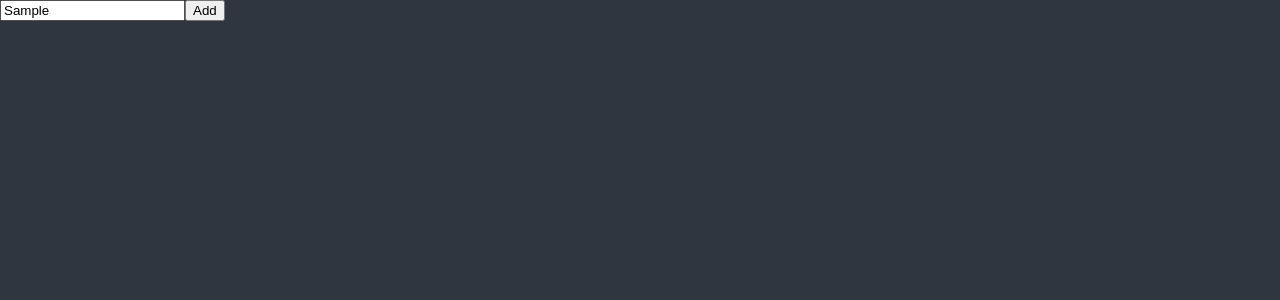
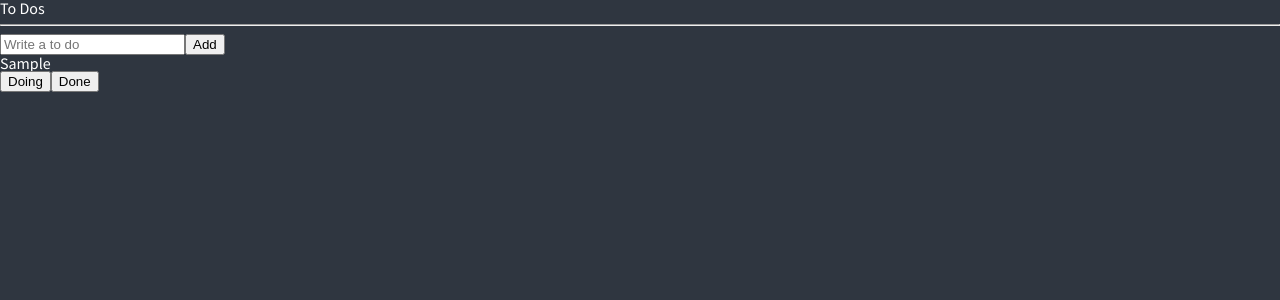
Before and after one commit to ddangju/recoil-practice, a React (Create React App) app: page / in a window 1280 px wide. Both pictures are taken after typing "Sample" into the empty fields and a click on the button "Add". Shown: the top 300 px of the page. Built offline with nearby package versions, Linux system fonts and the light colour scheme.

Commit message:
chore: ToDo설정

```diff
--- a/package.json
+++ b/package.json
@@ -16,6 +16,7 @@
     "react-apexcharts": "^1.4.1",
     "react-dom": "^18.2.0",
     "react-helmet": "^6.1.0",
+    "react-hook-form": "^7.45.4",
     "react-query": "^3.39.3",
     "react-router-dom": "^6.14.2",
     "react-scripts": "5.0.1",
--- a/src/App.tsx
+++ b/src/App.tsx
@@ -1,12 +1,9 @@
-import { createGlobalStyle, ThemeProvider } from "styled-components";
-import reset from "styled-reset";
 import ToDoList from "./components/ToDoList";
-import { darkTheme } from "./theme";
 
 function App() {
   return (
     <>
-      <ToDoList />
+      <ToDoList></ToDoList>
     </>
   );
 }
--- /dev/null
+++ b/src/components/CreateToDo.tsx
@@ -0,0 +1,32 @@
+import { useForm } from "react-hook-form";
+import { useSetRecoilState } from "recoil";
+import { toDoState } from "../store/atoms";
+
+interface IForm {
+  toDo: string;
+}
+
+function CreateToDo() {
+  const setToDos = useSetRecoilState(toDoState);
+  const { register, handleSubmit, setValue } = useForm<IForm>();
+  const handleValid = ({ toDo }: IForm) => {
+    setToDos((oldToDos) => [
+      { text: toDo, id: Date.now(), category: "TO_DO" },
+      ...oldToDos,
+    ]);
+    setValue("toDo", "");
+  };
+  return (
+    <form onSubmit={handleSubmit(handleValid)}>
+      <input
+        {...register("toDo", {
+          required: "Please write a To Do",
+        })}
+        placeholder="Write a to do"
+      />
+      <button>Add</button>
+    </form>
+  );
+}
+
+export default CreateToDo;
--- /dev/null
+++ b/src/components/ToDo.tsx
@@ -0,0 +1,85 @@
+import { useRecoilValue, useSetRecoilState } from "recoil";
+import { IToDo, toDoState } from "../store/atoms";
+
+function ToDo(props: IToDo) {
+  const onClick = (event: React.MouseEvent<HTMLButtonElement>) => {
+    console.log(event.currentTarget.name);
+
+    setToDos((oldToDos) => {
+      const targetIndex = oldToDos.findIndex((toDo) => toDo.id === props.id);
+      const newToDo = {
+        text: props.text,
+        id: props.id,
+        category: event.currentTarget.name,
+      };
+      return [
+        ...oldToDos.slice(0, targetIndex),
+        newToDo,
+        ...oldToDos.slice(targetIndex + 1),
+      ];
+    });
+  };
+  const setToDos = useSetRecoilState(toDoState);
+
+  return (
+    <>
+      <li>{props.text}</li>
+      {props.category !== "DOING" && (
+        <button name="DOING" onClick={onClick}>
+          Doing
+        </button>
+      )}
+      {props.category !== "TO_DO" && (
+        <button name="TO_DO" onClick={onClick}>
+          To Do
+        </button>
+      )}
+      {props.category !== "DONE" && (
+        <button name="DONE" onClick={onClick}>
+          Done
+        </button>
+      )}
+    </>
+  );
+}
+export default ToDo;
+
+////setToDos의 순서
+///1.oldToDos의 값들을 인자로 받는다.
+//2.findIndex를 통해 toDo의 id와 props의 id를 찾는다
+///3. todo는 값이 담긴 배열, props.id는 찾으려는 id값이다
+
+///잘못 생각한 점
+///1.클릭을 하면 event.target.id로 바꾸려는 요소를 변경하려고함
+//2. 클릭을 하면 event.target.id로 바꾸려는 요소의text를 넣으려고함
+//3 . setToDos내부에서 상태를 아래와 같이 직접 변경하면 안됨
+// setToDos((oldToDos) => {
+
+//   const targetIndex = oldToDos.findIndex((toDo) => toDo.id === props.id);
+//   oldToDos[targetIndex] = {
+//     text: props.text,
+//     id: props.id,
+//     category: "DOING",
+//   };
+
+//   return oldToDos;
+// });
+
+/// 다시 생각해야 하는 문제
+///1.배열의 전체 값을 atoms에 관리하고 있으며 그 값을 가져온다
+///2. 클릭할 때 props로 넘어오는 id값을 지정하여 추출한다.
+///3. 배열의 id값들과 넘어오는 id값을 findIndex메서드를 사용하여 비교하여 특정 값을 추출한다.
+
+// setToDos((oldToDos) => {
+//   const updatedToDos = oldToDos.map((todo) => {
+//     if (todo.id === props.id) {
+//       return {
+//         ...todo,
+//         category: "DOING",
+//       };
+//     }
+//     return todo;
+//   });
+
+//   return updatedToDos;
+// });
--- a/src/components/ToDoList.tsx
+++ b/src/components/ToDoList.tsx
@@ -1,23 +1,20 @@
-import React, { useState } from "react";
+import { toDoState } from "../store/atoms";
+import { useRecoilValue } from "recoil";
+import CreateToDo from "./CreateToDo";
+import ToDo from "./ToDo";
 
 function ToDoList() {
-  const [toDo, setToDo] = useState("");
-  const onChange = (event: React.FormEvent<HTMLInputElement>) => {
-    const {
-      currentTarget: { value },
-    } = event;
-    setToDo(value);
-  };
-  const onSubmit = (event: React.FormEvent<HTMLFormElement>) => {
-    event.preventDefault();
-    console.log(toDo);
-  };
+  const toDos = useRecoilValue(toDoState);
   return (
     <div>
-      <form onSubmit={onSubmit}>
-        <input onChange={onChange} value={toDo} placeholder="Write a to do" />
-        <button>Add</button>
-      </form>
+      <h1>To Dos</h1>
+      <hr />
+      <CreateToDo></CreateToDo>
+      <ul>
+        {toDos.map((toDo) => (
+          <ToDo key={toDo.id} {...toDo} />
+        ))}
+      </ul>
     </div>
   );
 }
--- /dev/null
+++ b/src/store/atoms.ts
@@ -0,0 +1,11 @@
+import { atom } from "recoil";
+export interface IToDo {
+  text: string;
+  id: number;
+  category: "TO_DO" | "DOING" | "DONE";
+}
+
+export const toDoState = atom<IToDo[]>({
+  key: "toDo",
+  default: [],
+});
```
Also changed, not shown: src/components/form_practice.tsx (added, +87 -0 lines), 1 other file (tests, documents, lock files or other folders).
